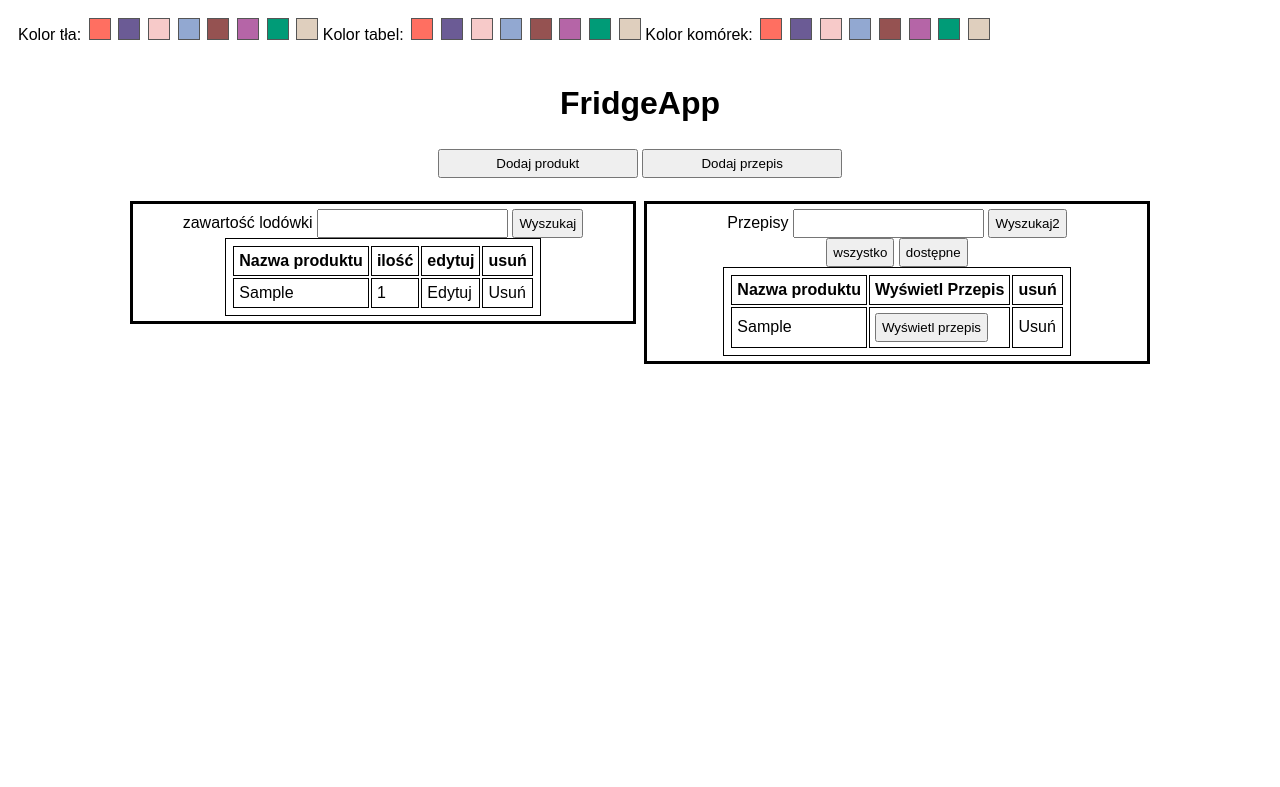
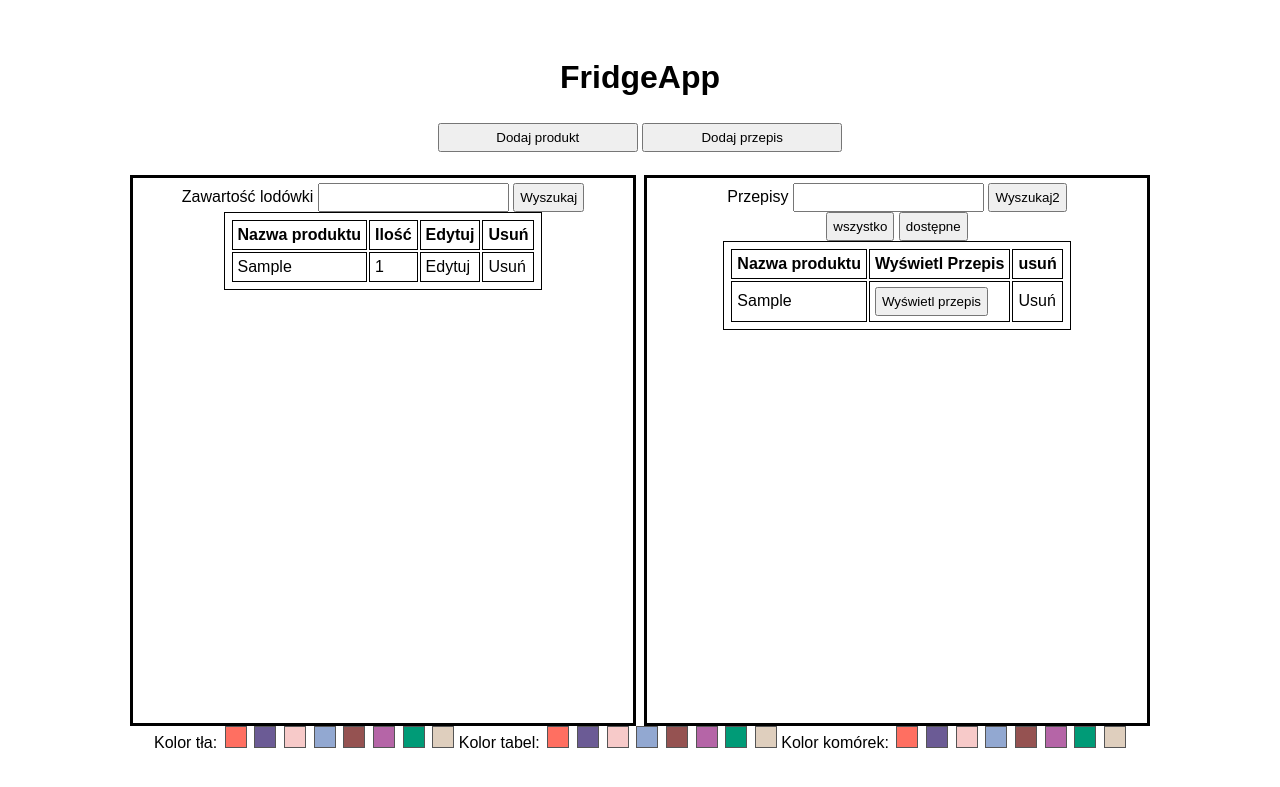
Before and after one commit to FridgeAppProject/FridgeApp, a Django app: page / in a window 1280 px wide. Shown: the top 787 px of the page. Run offline with Django 3.2, Linux system fonts and the light colour scheme; tables that the repository leaves empty hold one stand-in row (values such as "Sample post"); some libraries are stand-ins or nearby versions.

Commit message:
frid-37 i frid-44

```diff
--- a/templates/index.html
+++ b/templates/index.html
@@ -135,34 +135,6 @@ body {font-family: Arial, Helvetica, sans-serif;}
 
 <body>
 
-Kolor tła:
-<div class="bgcolor livingCoral" data-value="#FF6F61"></div>
-<div class="bgcolor ultraViolet" data-value="#6B5B95"></div>
-<div class="bgcolor roseQuartz" data-value="#F7CAC9"></div>
-<div class="bgcolor serenity" data-value="#92A8D1"></div>
-<div class="bgcolor marsala" data-value="#955251"></div>
-<div class="bgcolor radiandOrchid" data-value="#B565A7"></div>
-<div class="bgcolor emerald" data-value="#009B77"></div>
-<div class="bgcolor sandDollar" data-value="#DFCFBE"></div>
-Kolor tabel:
-<div class="tablecolor livingCoral" data-value="#FF6F61"></div>
-<div class="tablecolor ultraViolet" data-value="#6B5B95"></div>
-<div class="tablecolor roseQuartz" data-value="#F7CAC9"></div>
-<div class="tablecolor serenity" data-value="#92A8D1"></div>
-<div class="tablecolor marsala" data-value="#955251"></div>
-<div class="tablecolor radiandOrchid" data-value="#B565A7"></div>
-<div class="tablecolor emerald" data-value="#009B77"></div>
-<div class="tablecolor sandDollar" data-value="#DFCFBE"></div>
-Kolor komórek:
-<div class="trcolor livingCoral" data-value="#FF6F61"></div>
-<div class="trcolor ultraViolet" data-value="#6B5B95"></div>
-<div class="trcolor roseQuartz" data-value="#F7CAC9"></div>
-<div class="trcolor serenity" data-value="#92A8D1"></div>
-<div class="trcolor marsala" data-value="#955251"></div>
-<div class="trcolor radiandOrchid" data-value="#B565A7"></div>
-<div class="trcolor emerald" data-value="#009B77"></div>
-<div class="trcolor sandDollar" data-value="#DFCFBE"></div>
-
 <center>
 <div id="main" style="width: 1020px;">
 <div style="text-align: center;">
@@ -172,17 +144,17 @@ Kolor komórek:
 <br />
 <br />
 </div>
-<div id="tabela1" style="width:490px; float:left; border: solid;">
-	zawartość lodówki
+<div id="tabela1" style="width:490px; float:left; border:solid; height:70%; overflow:auto;">
+	Zawartość lodówki
 	<input type="text" name="Składnik">
 	<input type="submit" value="Wyszukaj"><br />
 	{% block content %}
 	<table>
 	  <tr>
 		<th>Nazwa produktu</th>
-		<th>ilość</th>
-		<th>edytuj</th>
-		<th>usuń</th>
+		<th>Ilość</th>
+		<th>Edytuj</th>
+		<th>Usuń</th>
 	  </tr>
         {% for pro in produkty %}
 		  <tr>
@@ -198,7 +170,7 @@ Kolor komórek:
 		<tr>
 
 		 </div>
-		 <div id="tabela2" style="width:490px; float:right;border: solid;">
+		 <div id="tabela2" style="width:490px; float:right; border:solid; height:70%; overflow:auto;">
 		Przepisy
 	<input type="text" name="Przepis">
 	<input type="submit" value="Wyszukaj2"><br />
@@ -427,5 +399,34 @@ $(function() {
 	});
 });
 </script>
+
+Kolor tła:
+<div class="bgcolor livingCoral" data-value="#FF6F61"></div>
+<div class="bgcolor ultraViolet" data-value="#6B5B95"></div>
+<div class="bgcolor roseQuartz" data-value="#F7CAC9"></div>
+<div class="bgcolor serenity" data-value="#92A8D1"></div>
+<div class="bgcolor marsala" data-value="#955251"></div>
+<div class="bgcolor radiandOrchid" data-value="#B565A7"></div>
+<div class="bgcolor emerald" data-value="#009B77"></div>
+<div class="bgcolor sandDollar" data-value="#DFCFBE"></div>
+Kolor tabel:
+<div class="tablecolor livingCoral" data-value="#FF6F61"></div>
+<div class="tablecolor ultraViolet" data-value="#6B5B95"></div>
+<div class="tablecolor roseQuartz" data-value="#F7CAC9"></div>
+<div class="tablecolor serenity" data-value="#92A8D1"></div>
+<div class="tablecolor marsala" data-value="#955251"></div>
+<div class="tablecolor radiandOrchid" data-value="#B565A7"></div>
+<div class="tablecolor emerald" data-value="#009B77"></div>
+<div class="tablecolor sandDollar" data-value="#DFCFBE"></div>
+Kolor komórek:
+<div class="trcolor livingCoral" data-value="#FF6F61"></div>
+<div class="trcolor ultraViolet" data-value="#6B5B95"></div>
+<div class="trcolor roseQuartz" data-value="#F7CAC9"></div>
+<div class="trcolor serenity" data-value="#92A8D1"></div>
+<div class="trcolor marsala" data-value="#955251"></div>
+<div class="trcolor radiandOrchid" data-value="#B565A7"></div>
+<div class="trcolor emerald" data-value="#009B77"></div>
+<div class="trcolor sandDollar" data-value="#DFCFBE"></div>
+
 </body>
 </html>
```
